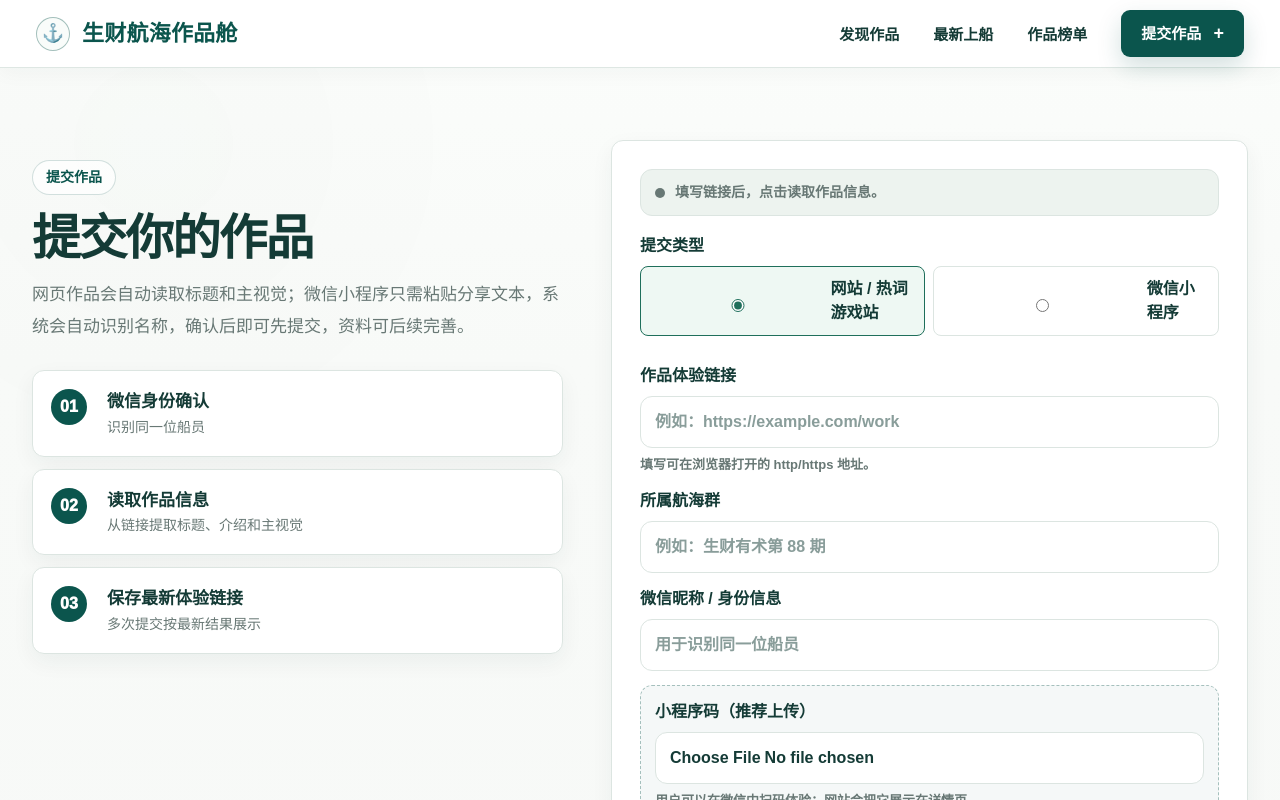
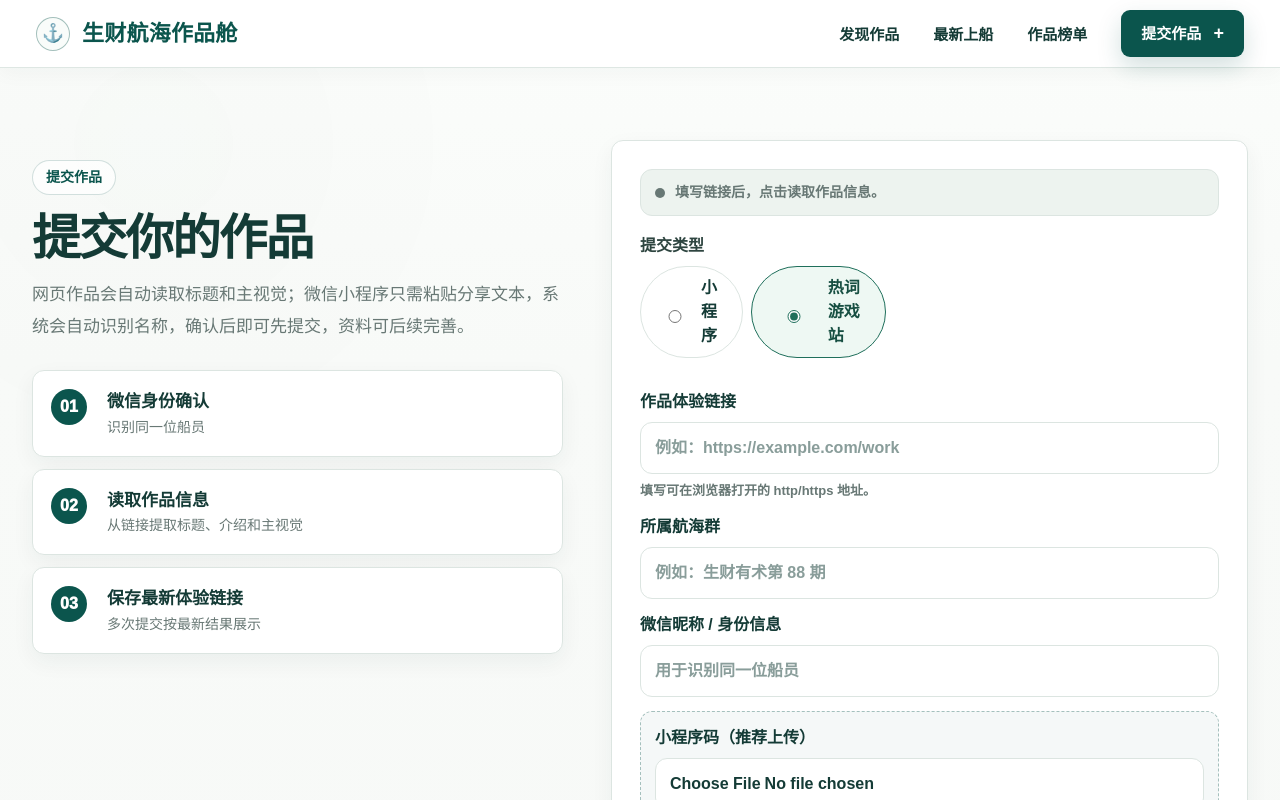
Before and after one commit to heweimian-sys/voyage-showcase, a Next.js app: page /submit in a window 1280 px wide. Shown: the top 800 px of the page. Built offline with nearby package versions, Linux system fonts and the light colour scheme.

Commit message:
Align submission categories with showcase filters

```diff
--- a/app/globals.css
+++ b/app/globals.css
@@ -2971,11 +2971,13 @@ body {
 .mini-program-code { display: grid; gap: 8px; justify-items: start; margin: 18px 0; }
 .mini-program-code img { width: 144px; height: 144px; object-fit: contain; border: 1px solid var(--line, #ddd); background: #fff; padding: 6px; border-radius: 8px; }
 .mini-program-code small { color: var(--muted, #6b7280); }
-.submission-kind-switch { display: grid; grid-template-columns: repeat(2, minmax(0, 1fr)); gap: 8px; margin-top: 8px; }
-.submission-kind-switch label { display: flex; align-items: center; gap: 8px; border: 1px solid var(--line, #ddd); border-radius: 8px; padding: 10px 12px; cursor: pointer; background: #fff; }
-.submission-kind-switch label.active { border-color: #1f6f5b; background: #eef8f3; }
+.submission-type-fieldset { border: 0; padding: 0; margin: 0 0 18px; min-width: 0; }
+.submission-type-fieldset legend { display: block; padding: 0; margin-bottom: 8px; font-weight: 700; }
+.submission-kind-switch { display: flex; flex-wrap: wrap; justify-content: flex-start; align-items: center; gap: 8px; }
+.submission-kind-switch label { display: inline-flex; align-items: center; gap: 8px; border: 1px solid var(--line, #ddd); border-radius: 999px; padding: 9px 16px; cursor: pointer; background: #fff; width: auto; }
+.submission-kind-switch label.active { border-color: #1f6f5b; background: #eef8f3; color: #174f42; }
 .submission-kind-switch input { accent-color: #1f6f5b; }
-@media (max-width: 520px) { .submission-kind-switch { grid-template-columns: 1fr; } }
+@media (max-width: 520px) { .submission-kind-switch { display: grid; grid-template-columns: repeat(2, minmax(0, 1fr)); } .submission-kind-switch label { justify-content: center; padding-inline: 8px; } }
 
 .danger-button {
   border: 1px solid #b63d35;
--- a/app/submit/page.tsx
+++ b/app/submit/page.tsx
@@ -275,19 +275,19 @@ export default function SubmitPage() {
             {statusText[status]}
           </div>
 
-          <label>
-            提交类型
+          <fieldset className="submission-type-fieldset">
+            <legend>提交类型</legend>
             <div className="submission-kind-switch" role="radiogroup" aria-label="提交类型">
+              <label className={submissionKind === "mini-program" ? "active" : ""}>
+                <input type="radio" name="submission-kind" checked={submissionKind === "mini-program"} onChange={() => { setSubmissionKind("mini-program"); setPreview(null); }} />
+                <span>小程序</span>
+              </label>
               <label className={submissionKind === "website" ? "active" : ""}>
-                <input type="radio" name="submission-kind" checked={submissionKind === "website"} onChange={() => setSubmissionKind("website")} />
-                <span>网站 / 热词游戏站</span>
-              </label>
-              <label className={submissionKind === "mini-program" ? "active" : ""}>
-                <input type="radio" name="submission-kind" checked={submissionKind === "mini-program"} onChange={() => setSubmissionKind("mini-program")} />
-                <span>微信小程序</span>
+                <input type="radio" name="submission-kind" checked={submissionKind === "website"} onChange={() => { setSubmissionKind("website"); setPreview(null); }} />
+                <span>热词游戏站</span>
               </label>
             </div>
-          </label>
+          </fieldset>
           <label>
             作品体验链接
             <input
@@ -368,11 +368,9 @@ export default function SubmitPage() {
                 <textarea value={preview.generated.intro} onChange={(event) => updateGenerated({ intro: event.target.value })} placeholder="20—40 字，基于真实作品内容" rows={3} />
               </label>
               <label>
-                作品类型
-                <select value={preview.generated.type} onChange={(event) => updateGenerated({ type: event.target.value as WorkType })}>
-                  <option>小程序</option>
-                  <option>热词游戏站</option>
-                </select>
+                作品分类
+                <input value={preview.generated.type} readOnly aria-readonly="true" />
+                <small>分类与上方提交类型保持一致。</small>
               </label>
               <label>
                 内容标签
```
